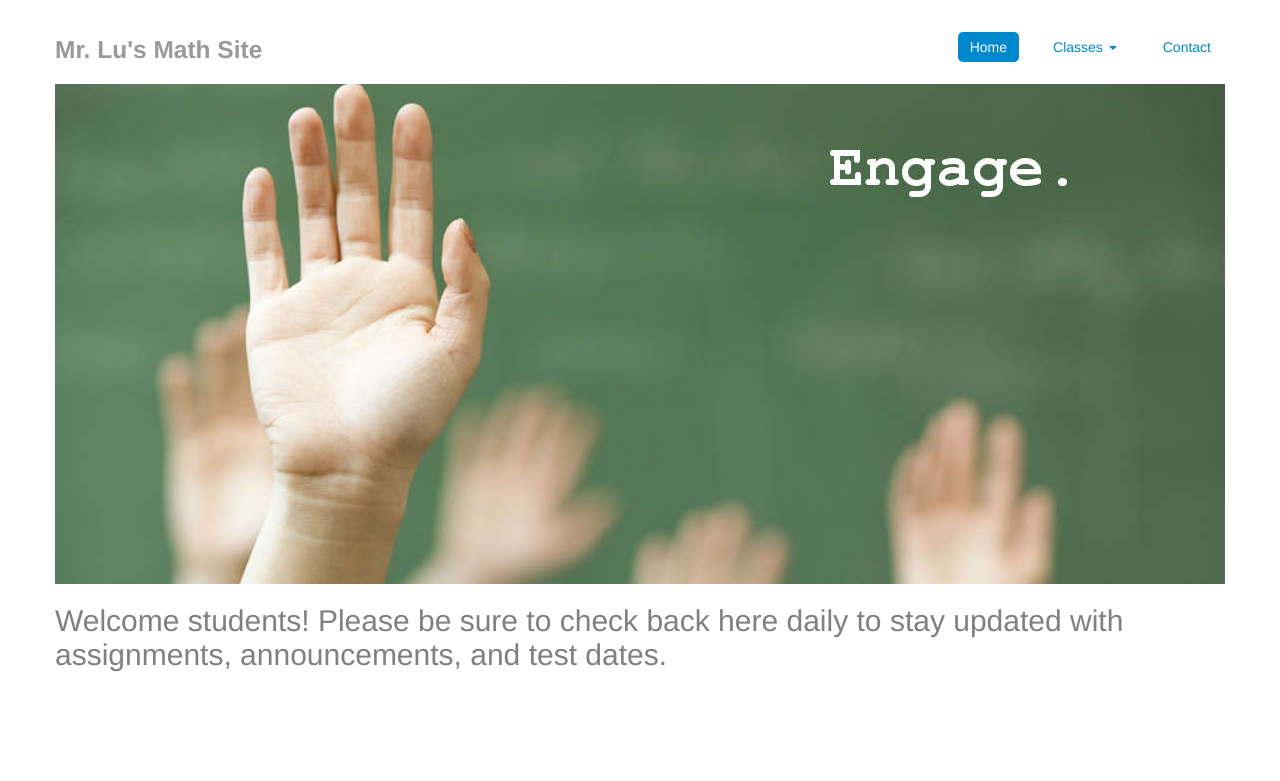
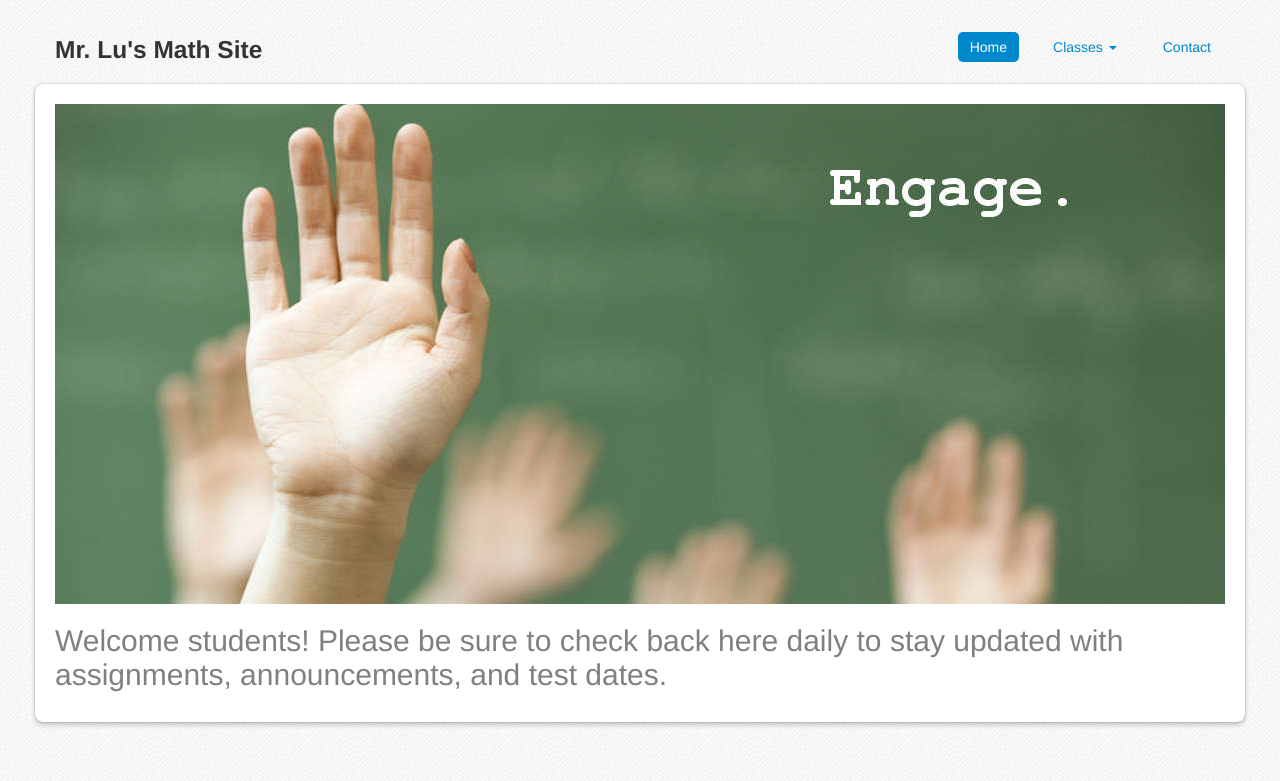
Before and after one commit to itsmekhanh/lumath, a Django app: page / in a window 1280 px wide. Shown: the top 781 px of the page. Run offline with Django 3.2, Linux system fonts and the light colour scheme; data that the repository does not hold is empty; some libraries are stand-ins or nearby versions.

Commit message:
updated css for lumath

```diff
--- a/classroom/templates/classroom/announcements.html
+++ b/classroom/templates/classroom/announcements.html
@@ -4,7 +4,7 @@
 {% block title %}Announcements for {{period.name}}{% endblock %}
 
 {% block content %}
-<div class="container">
+<div class="container container-border">
 	{% if announcements %}
 	<h2>Announcements for <a href="{% url 'classroom:period' period.id %}">{{period.name}}</a> </h2>
 	<ul>
--- a/classroom/templates/classroom/assignments.html
+++ b/classroom/templates/classroom/assignments.html
@@ -4,7 +4,7 @@
 {% block title %}Assignments for {{period.name}}{% endblock %}
 
 {% block content %}
-<div class="container">
+<div class="container container-border">
 	{% if assignments %}
 	<h2>Assignments for <a href="{% url 'classroom:period' period.id %}">{{period.name}}</a> </h2>
 	<table class="table table-striped">
--- a/classroom/templates/classroom/base.html
+++ b/classroom/templates/classroom/base.html
@@ -26,10 +26,11 @@
           </li>
           <li {% if request.path == "/contact" %}class="active"{% endif %}><a href="{% url 'classroom:contact' %}">Contact</a></li>
         </ul>
-        <h3 class="muted">Mr. Lu's Math Site</h3>
+        <h3>Mr. Lu's Math Site</h3>
       </div>
+
 </div>
-  {% block content %}{% endblock %}
+{% block content %}{% endblock %}
 </body>
 <!-- jQuery (necessary for Bootstrap's JavaScript plugins) -->
 <script src="//ajax.googleapis.com/ajax/libs/jquery/1.10.2/jquery.min.js"></script>
--- a/classroom/templates/classroom/contact.html
+++ b/classroom/templates/classroom/contact.html
@@ -3,7 +3,7 @@
 
 {% block title %}Contact{% endblock %}
 {% block content %}
-<div class="container">
+<div class="container container-border">
 	<div id="contact">
 		<center>
 		<img src="{% static "img/mrlu.jpg" %}" class="img-circle"/>
--- a/classroom/templates/classroom/index.html
+++ b/classroom/templates/classroom/index.html
@@ -2,7 +2,7 @@
 {% block title %}Mr Lu's Math Site{% endblock %}
 {% block content %}
 {% load static from staticfiles %}
-<div class="container">
+<div class="container container-border">
 	<div class="carousel slide">
 		<div class="carousel-inner">
 		    <div class="item active">
--- a/classroom/templates/classroom/period.html
+++ b/classroom/templates/classroom/period.html
@@ -5,7 +5,7 @@
 
 
 {% block content %}
-<div class="container">
+<div class="container container-border">
 	<h2>{{period.name}}</h2>
 	<p>{{period.description}}</p>
 
--- a/classroom/templates/classroom/tests.html
+++ b/classroom/templates/classroom/tests.html
@@ -4,7 +4,7 @@
 {% block title %}Tests for {{period.name}}{% endblock %}
 
 {% block content %}
-<div class="container">
+<div class="container container-border">
 	{% if tests %}
 	<h2>Tests for <a href="{% url 'classroom:period' period.id %}">{{period.name}}</a></h2>
 	<table class="table table-bordered table-hover">
--- a/lumath/static/css/style.css
+++ b/lumath/static/css/style.css
@@ -1,5 +1,17 @@
+body{
+	background-image:url('../img/debut_light.png');
+
+}
+
 .announcement-label{
 	color: gray;
+}
+
+.container-border{
+	background-color: white;
+	padding:20px;
+	border-radius: 8px;
+	box-shadow: 0 0 2px rgba(0, 0, 0, 0.3), 0 3px 5px rgba(0, 0, 0, 0.2);
 }
 
 .welcome-message{
```
Also changed, not shown: lumath/static/img/lumath.png (added).
